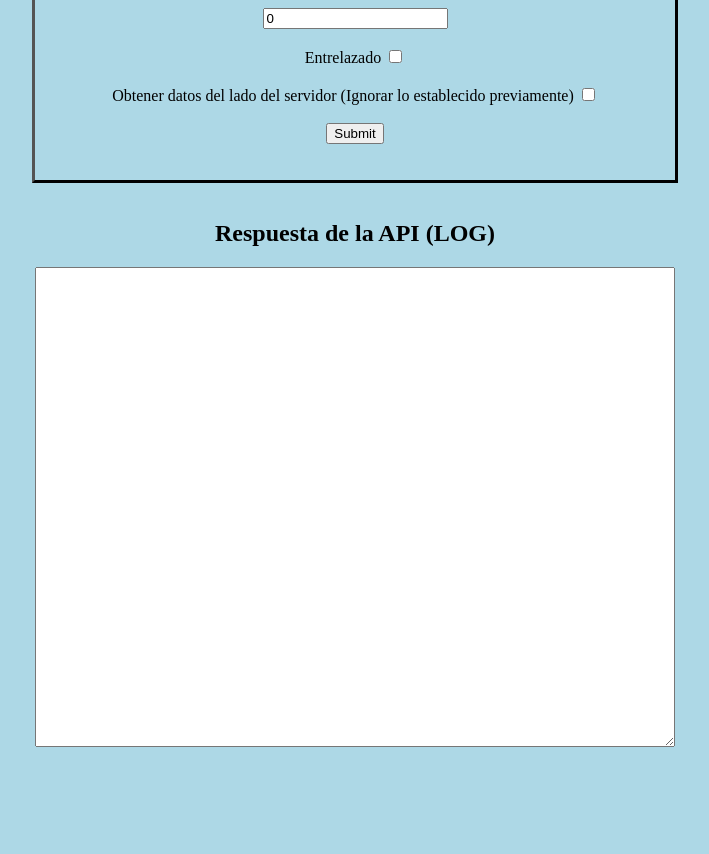
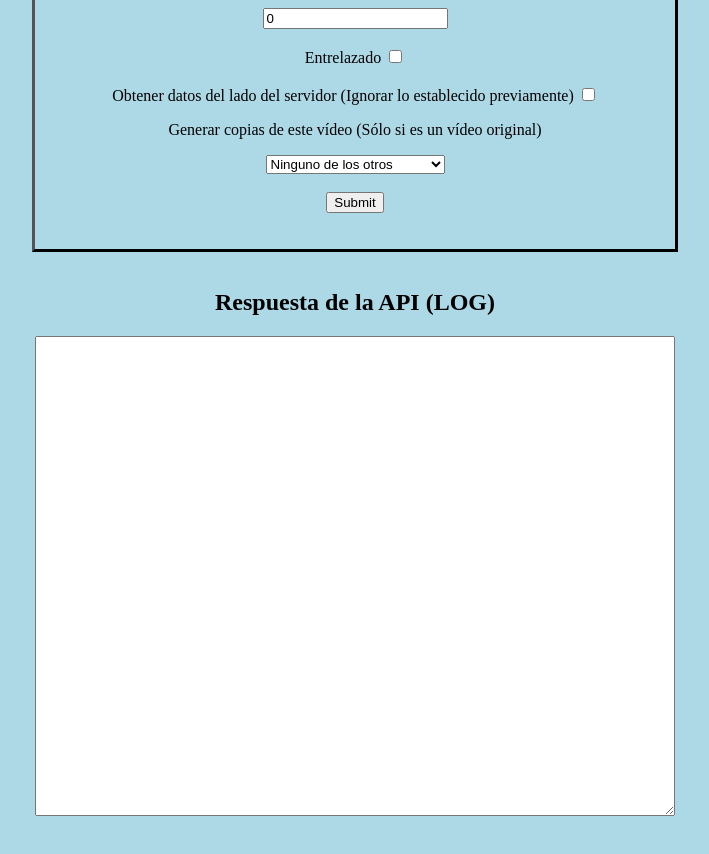
Before and after one commit to MartGon/SMMProyectoC, a website: page web/index.html in a window 1280 px wide. Shown: the part 1480-2334 px from the top of the page, without its empty margins (285-994 px from the left). Before the commit the page ends 2307 px from the top, so only its background shows below. Drawn offline with nearby package versions, Linux system fonts and the light colour scheme; files that its build step writes are made by us from their sources; files whose address does not match are found by name.

Commit message:
Primero intentos para generar copias desde la web

```diff
--- a/app.js
+++ b/app.js
@@ -115,7 +115,11 @@ dbMongoose = mongoose.createConnection(url, function(err, res)
 			console.log(fields.nombreOriginal)
 			if (fields.serverCheck)
 			{
-				var process = spawn('python',["Scripts/GenerateCopies.py", newpath, "-none"]);
+				var process;
+				if(fields.nombreOriginal == "none")
+					process = spawn('python',["Scripts/GenerateCopies.py", newpath, fields.copies]);
+				else
+					process = spawn('python',["Scripts/GenerateCopies.py", newpath, "-none"]);
 
 				process.stdout.on('data', function (data)
 				{
--- a/web/index.html
+++ b/web/index.html
@@ -79,7 +79,19 @@
 			Obtener datos del lado del servidor (Ignorar lo establecido previamente)
 			<input type="checkbox" name="serverCheck"><br>
 
-			<br/>
+			<p> Generar copias de este vídeo (Sólo si es un vídeo original) </p>
+			<select name="copies">
+			 <option value="none">Ninguno de los otros</option>
+			 <option value="-f">Por framerate</option>
+			 <option value="-r">Por resolucion</option>
+			 <option value="-rf">Por resolucion y framerate</option>
+			 <option value="-c">Por codec</option>
+			 <option value="-g">Por GOP</option>
+			 <option value="-i">Por entrelazado</option>
+			 <option value="-all">Por todos los anteriores</option>
+			</select>
+
+			<br/><br>
 			<input type="submit">
 		</form>
 	</div>
```
